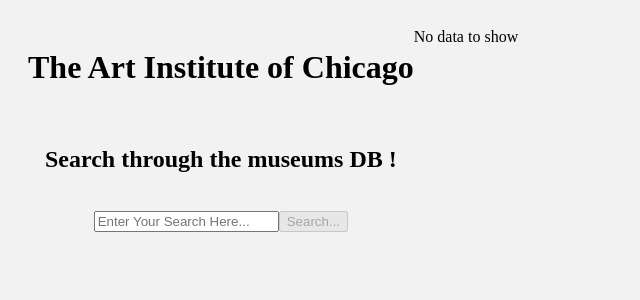
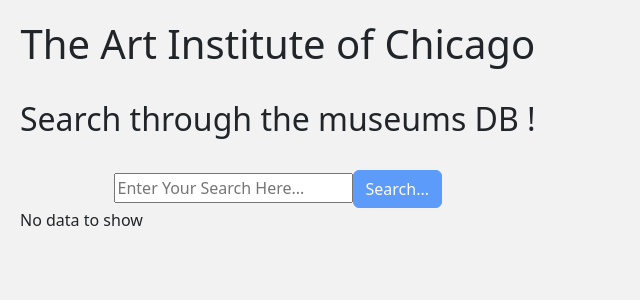
Before and after one commit to Rekt-Dev/Chicago22_7_22, a React (Create React App) app: page / in a window 1280 px wide. Shown: the top 300 px of the page, without its empty margins (0-640 px from the left). Built offline with nearby package versions, Linux system fonts and the light colour scheme.

Commit message:
bootstrap

```diff
--- a/package.json
+++ b/package.json
@@ -5,7 +5,9 @@
   "keywords": [],
   "main": "src/index.tsx",
   "dependencies": {
+    "bootstrap": "5.2.0",
     "react": "18.2.0",
+    "react-bootstrap": "2.5.0",
     "react-dom": "18.2.0",
     "react-router-dom": "6.3.0",
     "react-scripts": "5.0.1"
--- a/src/components/Card.tsx
+++ b/src/components/Card.tsx
@@ -1,5 +1,5 @@
 //import { Redirect } from "./Redirect";
-
+import Image from "react-bootstrap/Image";
 export let Card = (props: any) => {
   /* function dataOrDefault() {
     const defaultLink =
@@ -22,7 +22,9 @@
       <div className={("container", "center")}>
         <div className={("content", "ofearz", "truncate", "card")}>
           <a href="./OpenCard">
-            <img
+            <Image
+              roundedCircle
+              thumbnail
               width="220rem"
               height="230rem"
               alt=" 3 cats"
--- a/src/components/Header.tsx
+++ b/src/components/Header.tsx
@@ -17,7 +17,7 @@
           type={"text"}
           placeholder={"Enter Your Search Here..."}
         ></input>
-        <button
+        <Button
           variant="primary"
           className="center"
           disabled={!search}
@@ -26,7 +26,7 @@
           }}
         >
           Search...
-        </button>
+        </Button>
       </div>
     </div>
   );
--- a/src/styles.css
+++ b/src/styles.css
@@ -48,5 +48,5 @@
   display: flex;
   flex-wrap: wrap;
   flex-direction: row;
-  position: absolute;
+  position: relative;
 }
```
Also changed, not shown: src/index.tsx (+3 -6 lines).
